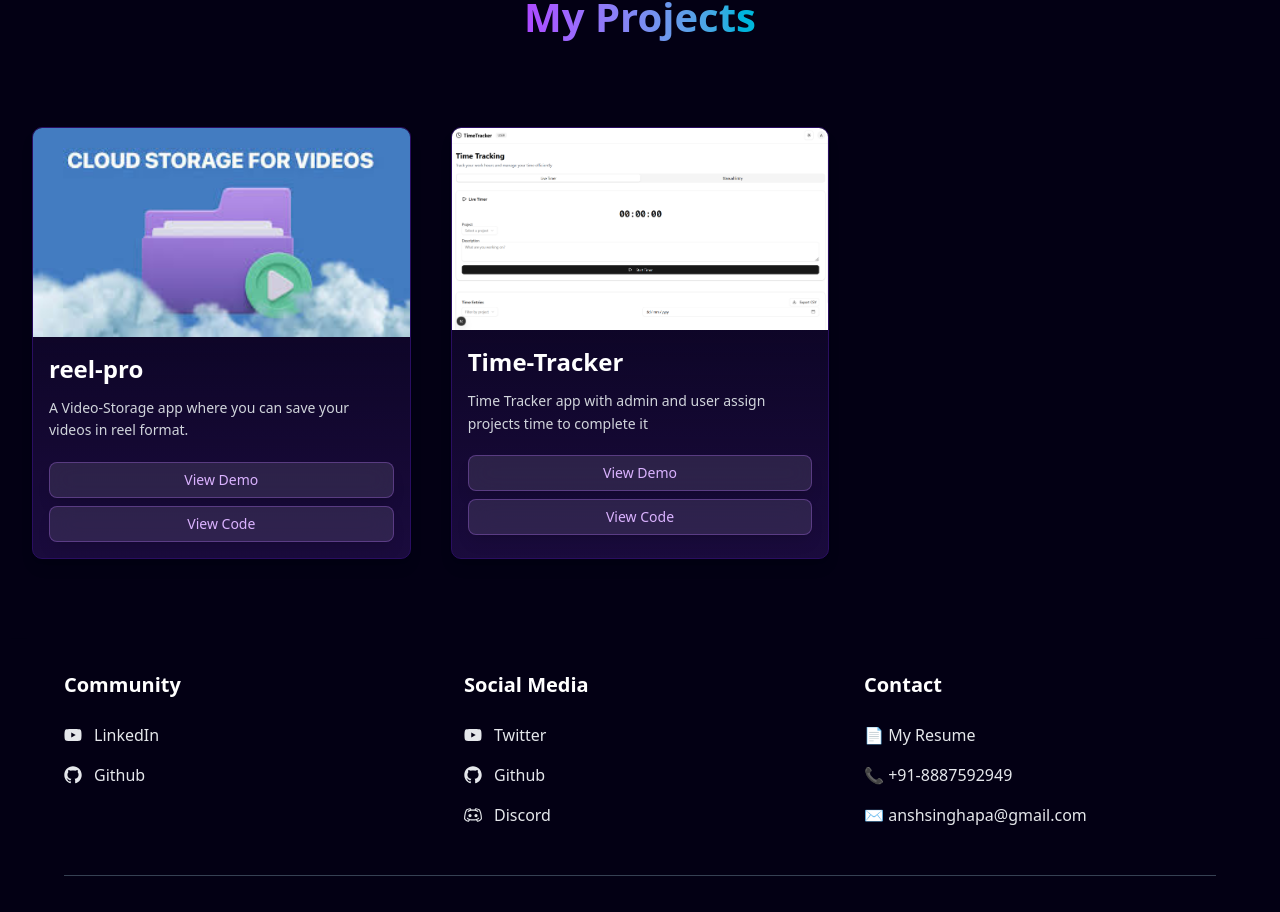
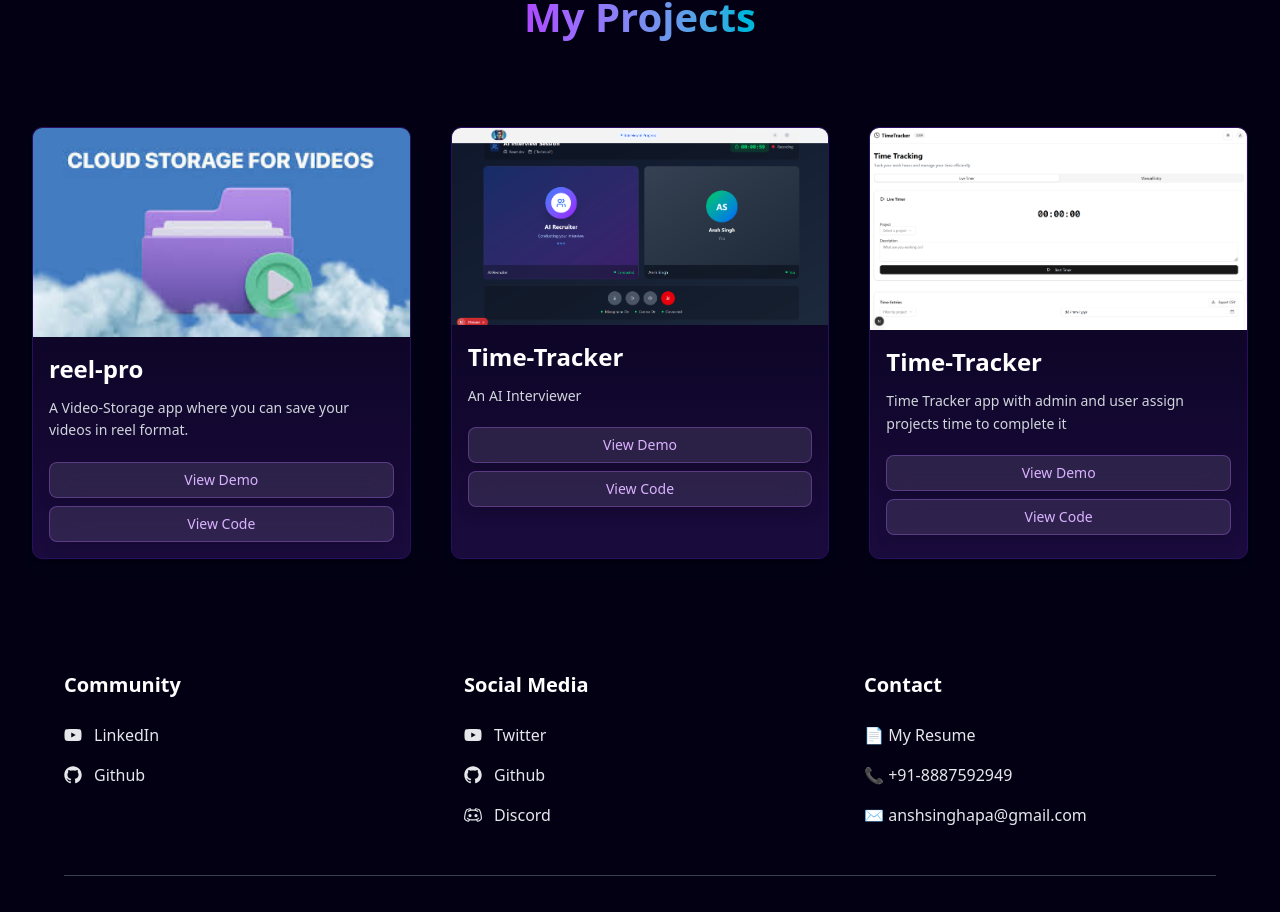
Before and after one commit to ANSHSINGH050404/Ansh-Portfolio, a Next.js app: page / in a window 1280 px wide. Shown: the part 3118-4030 px from the top of the page. Built offline with nearby package versions, Linux system fonts and the light colour scheme.

Commit message:
add on project

```diff
--- a/components/main/Projects.tsx
+++ b/components/main/Projects.tsx
@@ -19,13 +19,22 @@ const Projects = () => {
             codelink="https://github.com/ANSHSINGH050404/reels_pro"
              demolink="https://drive.google.com/file/d/1Buq5kqum28Bb73fwHRTCFuWB5zULxTO-/view?usp=sharing"
           />
+
+          <ProjectCard
+            src="/project2.png"
+            title="Time-Tracker"
+            description="An AI Interviewer"
+            codelink="https://github.com/ANSHSINGH050404/voicevue-ai"
+             demolink="https://ansh-portfolio-pearl.vercel.app/"
+          />
           <ProjectCard
             src="/time-tracker.png"
             title="Time-Tracker"
             description="Time Tracker app with admin and user assign projects time to complete it"
             codelink="https://github.com/ANSHSINGH050404/time_tracker"
-             demolink="https://ansh-portfolio-pearl.vercel.app/"
+             demolink="https://drive.google.com/file/d/1i7N0aC6fNTkqJUl0-B9Pbea6MhOu3axz/view"
           />
+
 
 
 
```
